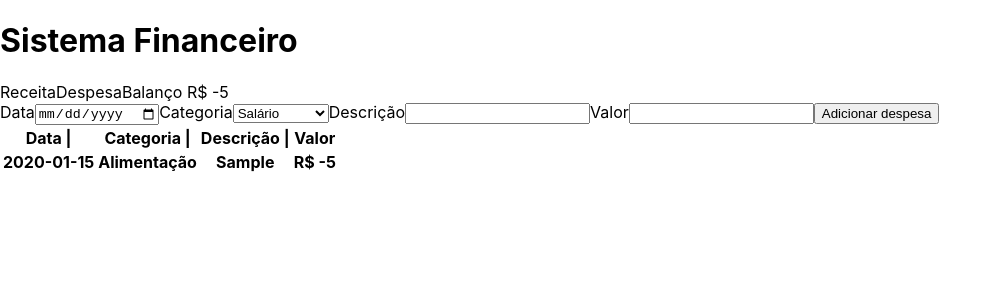
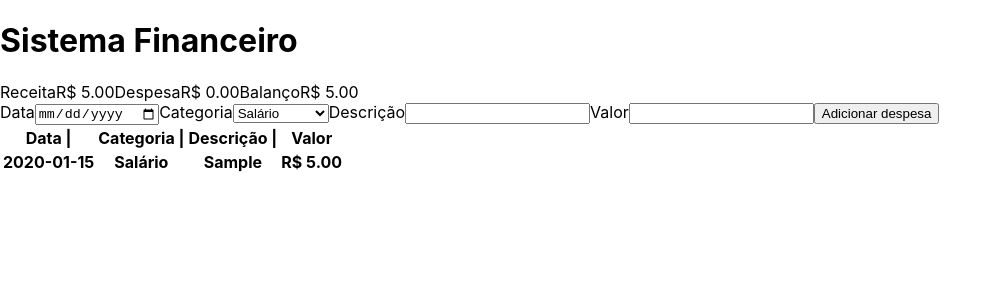
Before and after one commit to DiegoDemontier/expense-manager, a React (Create React App) app: page /wallet in a window 1280 px wide. Both pictures are taken after typing "2020-01-15", "Sample", "5" into the empty fields and a click on the button "Adicionar despesa". Shown: the top 300 px of the page, without its empty margins (0-1001 px from the left). Built offline with nearby package versions, Linux system fonts and the light colour scheme.

Commit message:
reader da wallet adicionada com as informações de receita, despesas e balaço

```diff
--- a/src/components/Header.js
+++ b/src/components/Header.js
@@ -3,13 +3,29 @@ import { useSelector } from 'react-redux';
 
 export default function Header() {
   const expenses = useSelector((state) => state.wallet.expenses);
-  const total = expenses.reduce((acc, curr) => acc + Number(curr.value), 0);
+
+  const totalIncome = expenses.reduce((acc, curr) => {
+    if (curr.value > 0) return acc + curr.value;
+    return acc;
+  }, 0);
+
+  const totalExpenses = expenses.reduce((acc, curr) => {
+    if (curr.value < 0) return acc + curr.value;
+    return acc;
+  }, 0);
+
+  const totalBalance = totalIncome + totalExpenses;
 
   return (
     <>
-      <span>Receita</span>
-      <span>Despesa</span>
-      <span>Balanço {`R$ ${total}`}</span>
+      <span>Receita{`R$ ${totalIncome.toFixed(2)}`}</span>
+      <span>Despesa{`R$ ${(totalExpenses * -1).toFixed(2)}`}</span>
+      <span>
+        Balanço
+        {totalBalance > 0
+          ? `R$ ${totalBalance.toFixed(2)}`
+          : `R$ ${(totalBalance * -1).toFixed(2)}`}
+      </span>
     </>
   );
 }
--- a/src/components/InputTaple.js
+++ b/src/components/InputTaple.js
@@ -6,10 +6,10 @@ export default function InputTaple() {
   const form = useRef(null);
 
   const [date, setDate] = useState('');
-  const [category, setCategory] = useState('Alimentação');
+  const [category, setCategory] = useState('Salário');
   const [description, setDescription] = useState('');
   const [value, setValue] = useState(0);
-  const [NewCategory, setNewCategory] = useState('');
+  /* const [NewCategory, setNewCategory] = useState(''); */
 
   const dispatch = useDispatch();
   const expenses = useSelector((state) => state.wallet.expenses);
@@ -26,11 +26,11 @@ export default function InputTaple() {
           date,
           category,
           description,
-          value: controlValue,
+          value: Number(controlValue),
         },
       ])
     );
-    setDescription('');
+    setCategory('Salário');
     form.current.reset();
   }
 
@@ -108,6 +108,7 @@ export default function InputTaple() {
           Valor
           <input
             id="value"
+            step="0.01"
             required
             type="number"
             onChange={({ target }) => setValue(target.value)}
--- a/src/components/Table.js
+++ b/src/components/Table.js
@@ -1,5 +1,5 @@
-import React from "react";
-import { useSelector } from "react-redux";
+import React from 'react';
+import { useSelector } from 'react-redux';
 
 export default function Table() {
   const expenses = useSelector((state) => state.wallet.expenses);
@@ -15,12 +15,16 @@ export default function Table() {
         </tr>
       </thead>
       <tbody>
-        {expenses.map((expense) => (
-          <tr>
+        {expenses.map((expense, index) => (
+          <tr key={index}>
             <th>{expense.date}</th>
             <th>{expense.category}</th>
             <th>{expense.description}</th>
-            <th>{`R$ ${expense.value}`}</th>
+            <th>
+              {expense.value > 0
+                ? `R$ ${expense.value.toFixed(2)}`
+                : `R$ ${(expense.value * -1).toFixed(2)}`}
+            </th>
           </tr>
         ))}
       </tbody>
```
